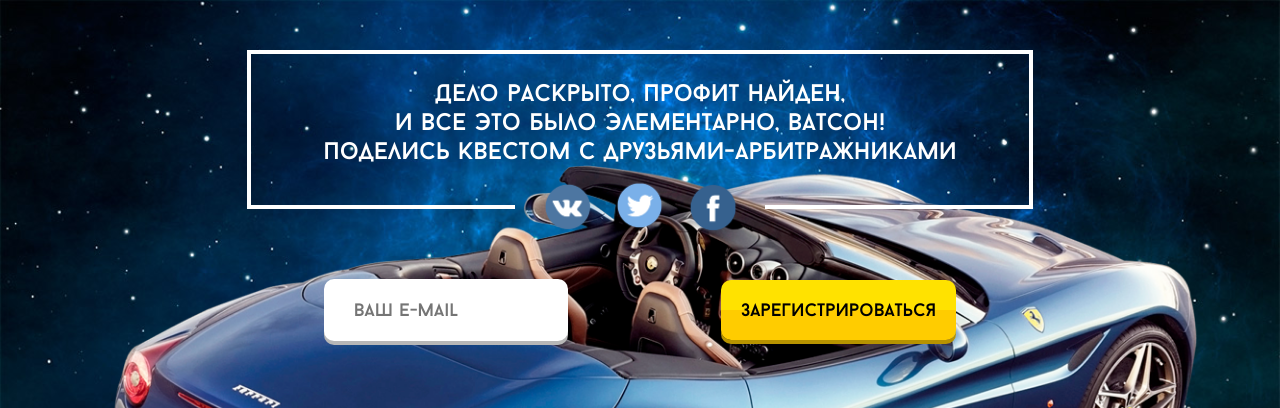
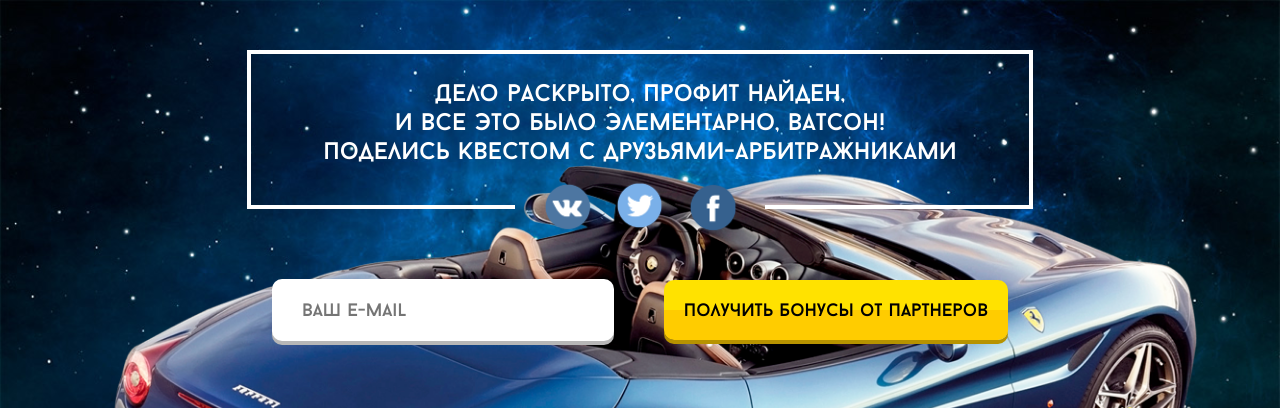
Before and after one commit to enstain/sherlock, a website: page ctr.html in a window 1280 px wide. Shown: the top 408 px of the page. Drawn offline with Linux system fonts and the light colour scheme.

Commit message:
improve subscribe

```diff
--- a/ctr.html
+++ b/ctr.html
@@ -42,7 +42,7 @@
 						<input type="text" class="input" placeholder="Ваш e-mail">
 					</div>
 					<div class="col">
-						<button class="button yellow" type="submit">Зарегистрироваться</button>
+						<button class="button yellow" type="submit">Получить бонусы от партнеров</button>
 					</div>
 				</form>
 			</div>
--- a/less/landing.less
+++ b/less/landing.less
@@ -158,6 +158,7 @@ img.responsive {
         line-height: @button-height;
         height: @button-height;
         padding-left: 30px;
+        min-width: 310px;
         z-index: 4;
         .shadow( rgba(183,183,183,1) );
     }
```
Also changed, not shown: adcombo.html (+1 -1 lines), alfaleads.html (+1 -1 lines), wapclick.html (+1 -1 lines), zorka.html (+1 -1 lines), css/landing.css.
